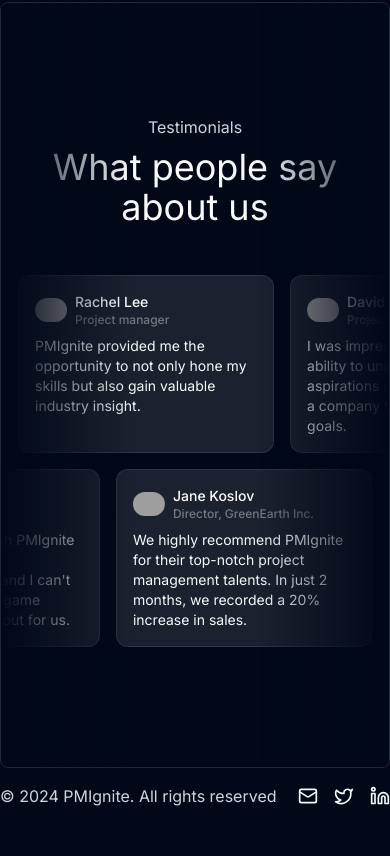
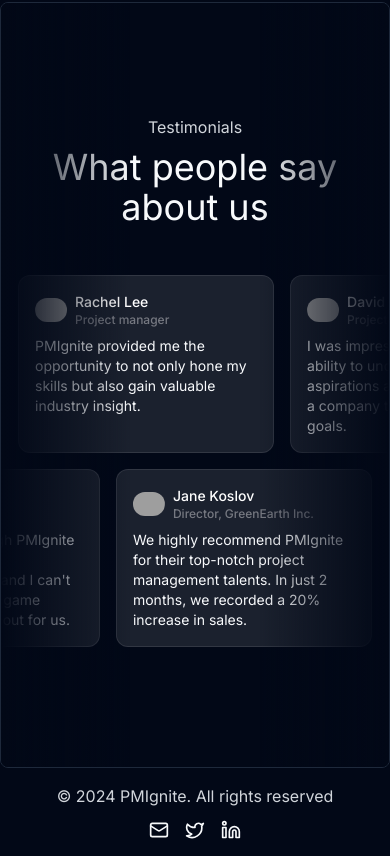
Before and after one commit to NureniJamiu/pmignite, a Next.js app: page / in a window 390 px wide. Shown: the part 5941-6797 px from the top of the page. Before the commit the page ends 6765 px from the top, so only its background shows below. Built offline with nearby package versions, Linux system fonts and the light colour scheme; grey boxes are pictures that could not be loaded.

Commit message:
responsive component

```diff
--- a/src/components/custom/Footer.tsx
+++ b/src/components/custom/Footer.tsx
@@ -3,7 +3,7 @@
 
 const Footer = () => {
     return <div className="bg-background">
-        <div className="max-w-6xl mx-auto flex items-center justify-between py-4">
+        <div className="max-w-6xl mx-auto px-5 flex flex-col md:flex-row gap-3 md:gap-0 items-center justify-between py-4">
             <div className="text-gray-300 text-center">© 2024 PMIgnite. All rights reserved</div>
             <div className="flex items-center justify-between gap-4">
                 <Mail size={20} />
```
